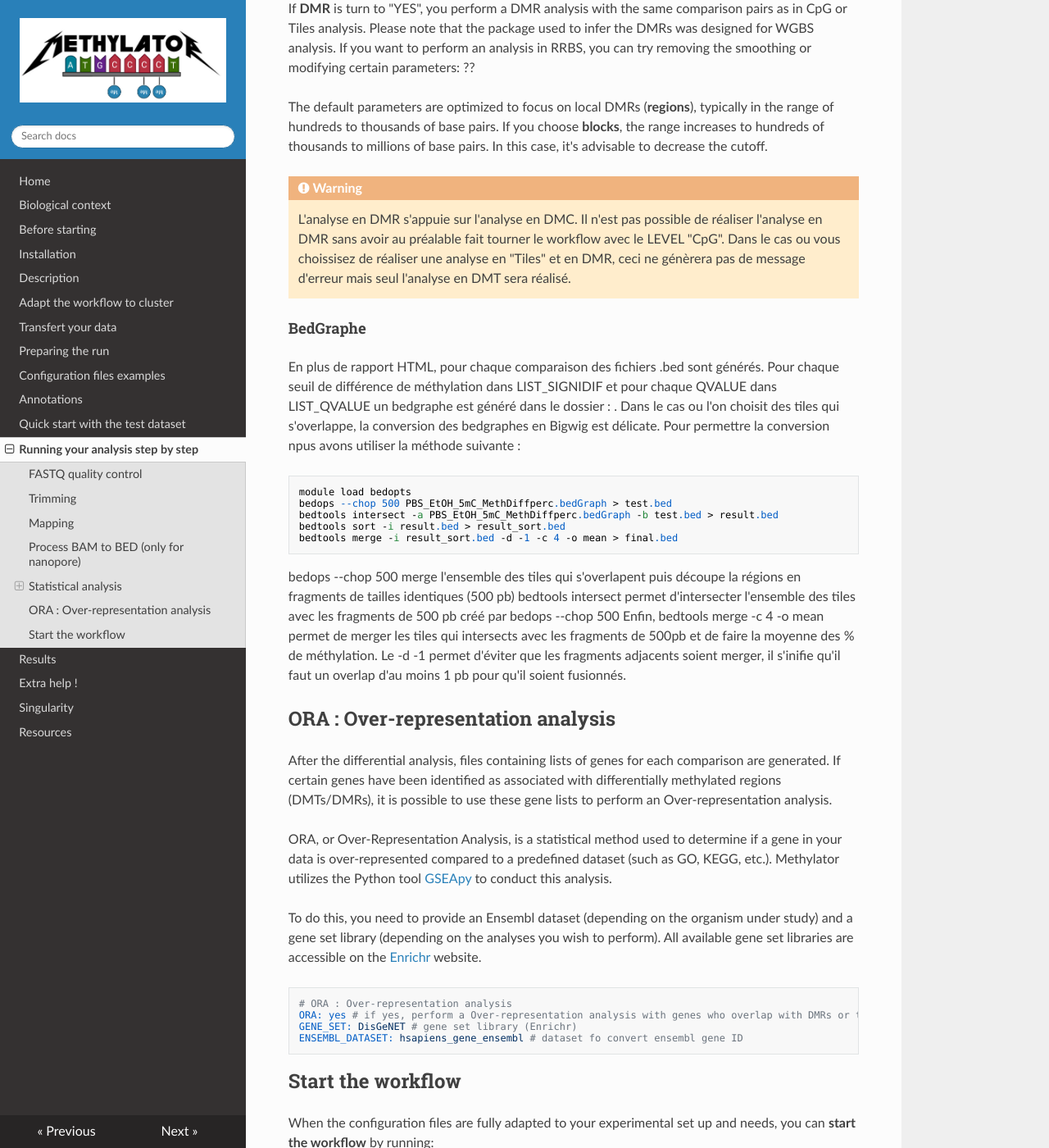
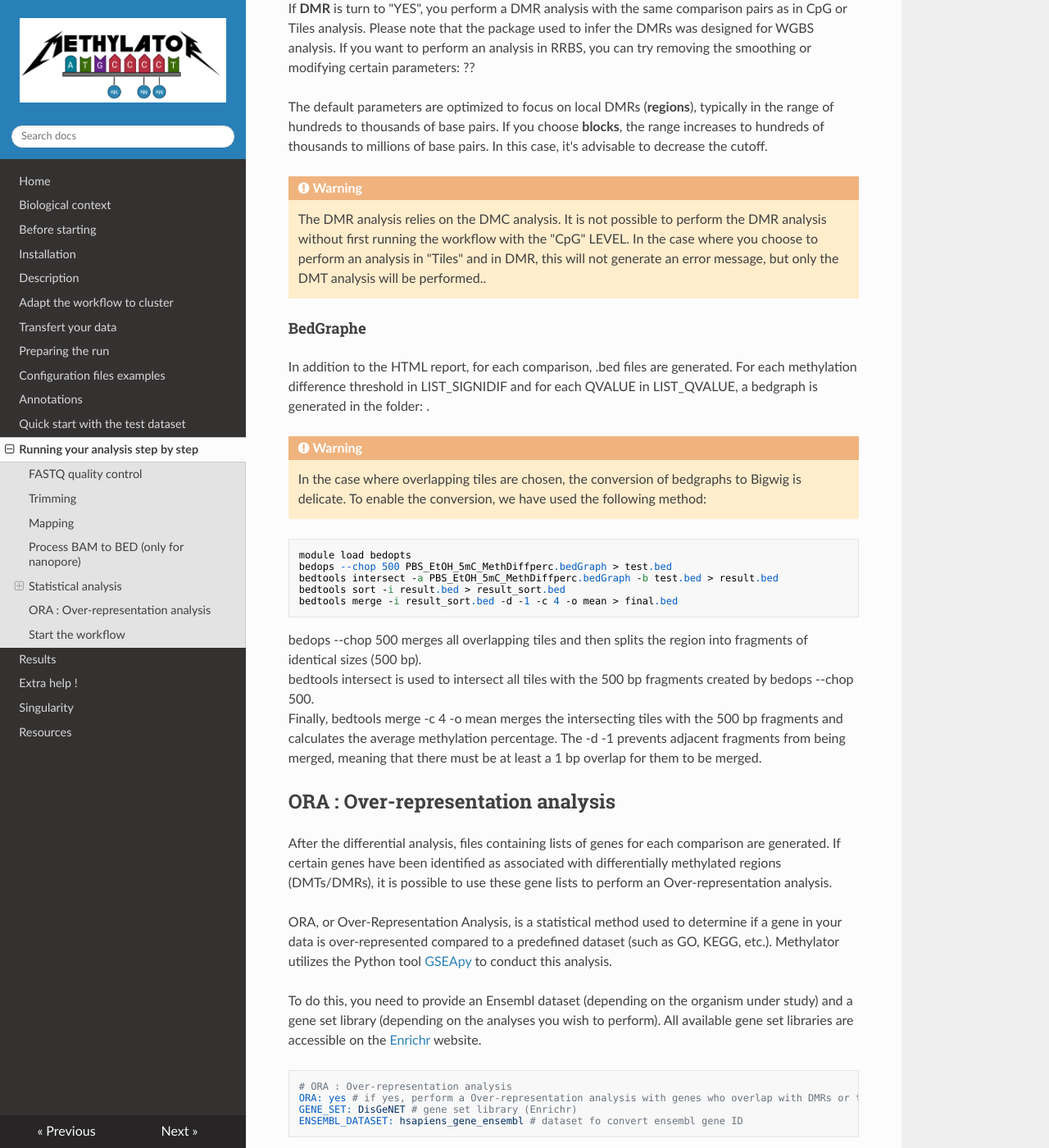
Before and after one commit to parisepigenetics/Methylator-Documentation, an MkDocs documentation site: the page built from docs/running.md, in a window 1280 px wide and 1400 px high, scrolled down 5345 px. Shown: the whole window at 82% size. Built offline with MkDocs 1.6.1, drawn with Linux system fonts in a browser that asks for light colours; nearby versions of some CDN libraries.

Commit message:
Update running.md

````diff
--- a/docs/running.md
+++ b/docs/running.md
@@ -248,12 +248,14 @@ If **DMR** is turn to "YES", you perform a DMR analysis with the same comparison
 The default parameters are optimized to focus on local DMRs (**regions**), typically in the range of hundreds to thousands of base pairs. If you choose **blocks**, the range increases to hundreds of thousands to millions of base pairs. In this case, it's advisable to decrease the cutoff.
 
 !!! warning
-    L'analyse en DMR s'appuie sur l'analyse en DMC. Il n'est pas possible de réaliser l'analyse en DMR sans avoir au préalable fait tourner le workflow avec le LEVEL "CpG".
-    Dans le cas ou vous choissisez de réaliser une analyse en "Tiles" et en DMR, ceci ne génèrera pas de message d'erreur mais seul l'analyse en DMT sera réalisé.
+    The DMR analysis relies on the DMC analysis. It is not possible to perform the DMR analysis without first running the workflow with the "CpG" LEVEL. In the case where you choose to perform an analysis in "Tiles" and in DMR, this will not generate an error message, but only the DMT analysis will be performed..
 
 #### BedGraphe
 
-En plus de rapport HTML, pour chaque comparaison des fichiers .bed sont générés. Pour chaque seuil de différence de méthylation dans LIST_SIGNIDIF et pour chaque QVALUE dans LIST_QVALUE un bedgraphe est généré dans le dossier : . Dans le cas ou l'on choisit des tiles qui s'overlappe, la conversion des bedgraphes en Bigwig est délicate. Pour permettre la conversion npus avons utiliser la méthode suivante :
+In addition to the HTML report, for each comparison, .bed files are generated. For each methylation difference threshold in LIST_SIGNIDIF and for each QVALUE in LIST_QVALUE, a bedgraph is generated in the folder: .
+
+!!! warning
+    In the case where overlapping tiles are chosen, the conversion of bedgraphs to Bigwig is delicate. To enable the conversion, we have used the following method:
 
 ```
 module load bedopts
@@ -263,10 +265,9 @@ bedtools sort -i result.bed > result_sort.bed
 bedtools merge -i result_sort.bed -d -1 -c 4 -o mean > final.bed
 ```
 
-bedops --chop 500 merge l'ensemble des tiles qui s'overlapent puis découpe la régions en fragments de tailles identiques (500 pb)
-bedtools intersect permet d'intersecter l'ensemble des tiles avec les fragments de 500 pb créé par bedops --chop 500
-Enfin, bedtools merge -c 4 -o mean permet de merger les tiles qui intersects avec les fragments de 500pb et de faire la moyenne des % de méthylation. Le -d -1 permet d'éviter que les fragments adjacents soient merger, il s'inifie qu'il faut un overlap d'au moins 1 pb pour qu'il soient fusionnés.
-
+bedops --chop 500 merges all overlapping tiles and then splits the region into fragments of identical sizes (500 bp).
+bedtools intersect is used to intersect all tiles with the 500 bp fragments created by bedops --chop 500.
+Finally, bedtools merge -c 4 -o mean merges the intersecting tiles with the 500 bp fragments and calculates the average methylation percentage. The -d -1 prevents adjacent fragments from being merged, meaning that there must be at least a 1 bp overlap for them to be merged.
 
 
 ## ORA : Over-representation analysis
````
